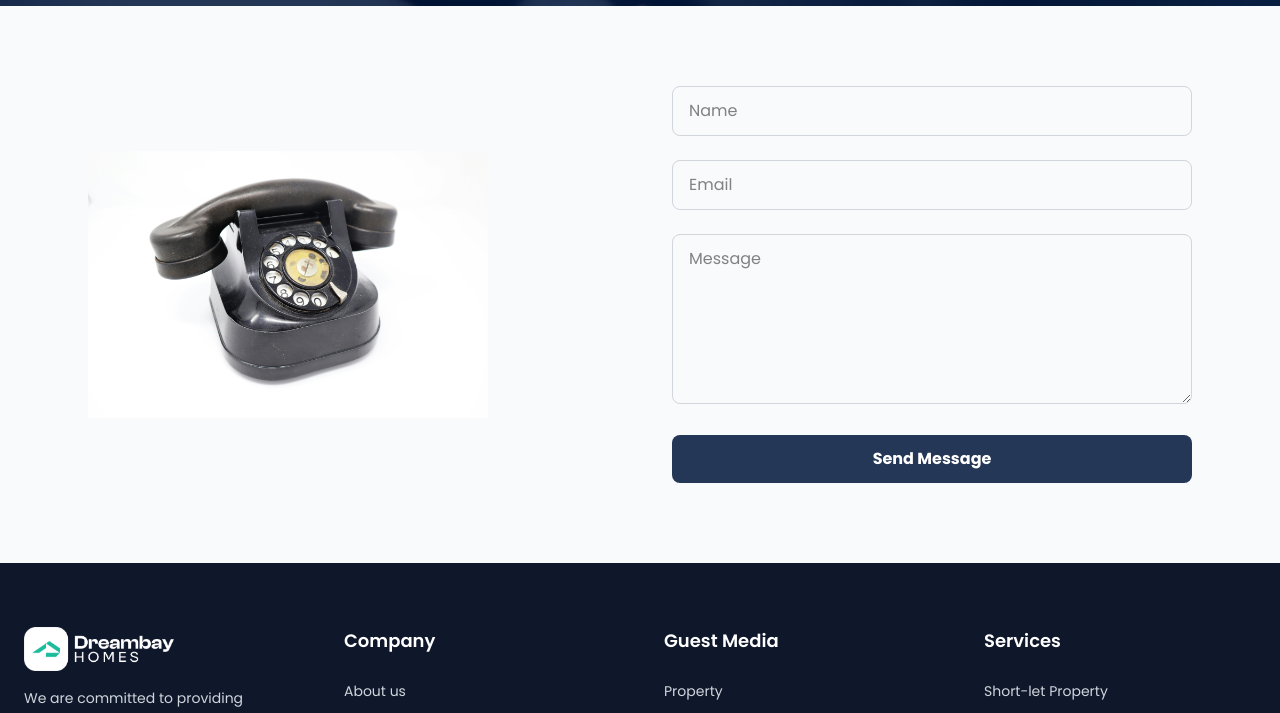
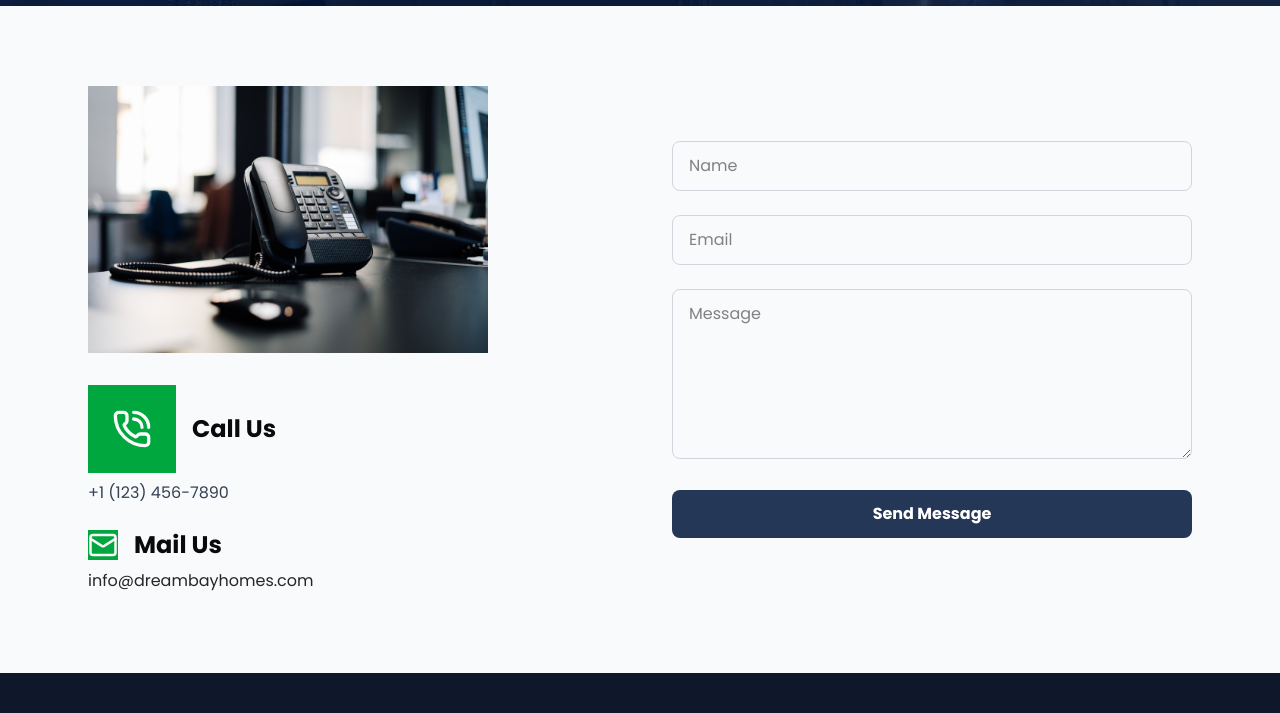
Before and after one commit to Markprince115/Dreambay-Homes, a Next.js app: page /contact in a window 1280 px wide. Shown: the part 554-1267 px from the top of the page. Built offline with nearby package versions, Linux system fonts and the light colour scheme.

Commit message:
made few changes on the contact page

```diff
--- a/src/app/contact/page.jsx
+++ b/src/app/contact/page.jsx
@@ -2,11 +2,12 @@
 'use client'
 import React, { useRef } from 'react'
 import { motion, useInView } from 'framer-motion'
+import ABOUT1 from '@/assets/images/about1.jpg'
 import CALL from '@/assets/images/call.jpg'
-import CONTACT from '@/assets/images/contact.jpg'
 import Image from 'next/image'
 import { ContactFormLogic } from '@/components/contact-form-logic'
 import { Toaster } from 'sonner'
+import { Mail, PhoneCall } from 'lucide-react'
 
 export default function Contact() {
   const ref = useRef(null)
@@ -46,7 +47,7 @@ export default function Contact() {
         className='w-full h-[70dvh] relative'
       >
         <Image
-          src={CALL}
+          src={ABOUT1}
           alt="Contact Hero"
           fill
           className="object-cover"
@@ -78,12 +79,42 @@ export default function Contact() {
           className="grid lg:grid-cols-2 gap-16 items-center"
         >
           {/* Left Column - Phone image */}
-          <motion.div
-            variants={fadeInUpVariants}
-            className="flex justify-center lg:justify-start"
-          >
-            <Image src={CONTACT} width={400} height={400} alt='phone image'/>
-          </motion.div>
+          <div>
+            <motion.div
+              variants={fadeInUpVariants}
+              className="flex justify-center lg:justify-start"
+            >
+              <Image src={CALL} width={400} height={400} alt='phone image'/>
+            </motion.div>
+
+            <div>
+              <div>
+                {/* call icon with call us title and number */}
+                <motion.h2
+                  variants={fadeInUpVariants}
+                  className="text-2xl font-bold mt-8 mb-2 flex items-center gap-4"
+                ><span className='p-6 bg-green-600 text-neutral-50'><PhoneCall size={40}/></span> Call Us </motion.h2>
+                <motion.p
+                  variants={fadeInUpVariants}
+                  className="text-gray-700"
+                > +1 (123) 456-7890 </motion.p>
+                </div>
+
+                {/* mail us icon, title,and email */}
+                <div className="mt-6">
+                  <motion.h2
+                    variants={fadeInUpVariants}
+                    className="text-2xl font-bold mb-2 flex items-center gap-4"
+                  ><span className='bg-green-600 text-neutral-50'><Mail size={30}/></span> Mail Us </motion.h2>
+                  <motion.p
+                    variants={fadeInUpVariants}
+                    className="text-neutral-800"
+                  >
+                    info@dreambayhomes.com
+                  </motion.p>
+                </div>
+              </div>
+          </div>
 
           {/* Right Column - Contact Form */}
           <ContactFormLogic
```
